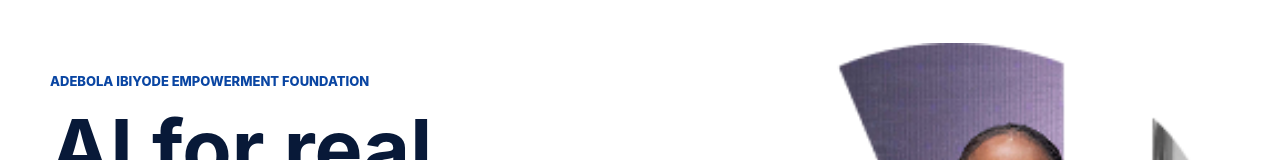
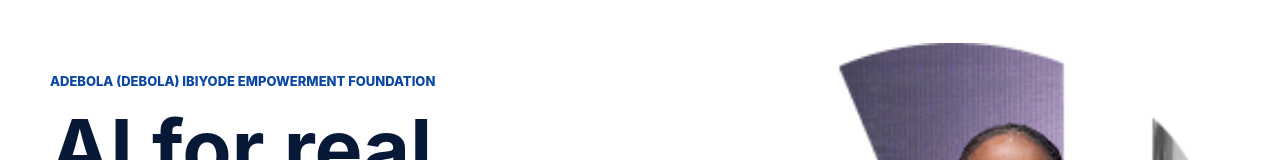
Before and after one commit to NiuxDave/AIEF-FOUNDATION, a React (Vite) app: page / in a window 1280 px wide. Shown: the part 138-298 px from the top of the page. Built offline with nearby package versions, Linux system fonts and the light colour scheme.

Commit message:
Update founder naming and portrait

```diff
--- a/src/main.jsx
+++ b/src/main.jsx
@@ -29,7 +29,7 @@ import "./styles/site.css";
 
 const A = "/assets/";
 
-const contactActionPattern = /(partner|volunteer|register interest|join the programme|join the program|join the movement|start a conversation|send a message|book a session|book a consultation|invite adebola|sponsor)/i;
+const contactActionPattern = /(partner|volunteer|register interest|join the programme|join the program|join the movement|start a conversation|send a message|book a session|book a consultation|invite adebola|invite debola|sponsor)/i;
 
 function resolveActionRoute(label, fallback = "contact") {
   return contactActionPattern.test(label || "") ? "contact" : fallback;
@@ -68,7 +68,7 @@ const navItems = [
 
 const pageCopy = {
   home: {
-    eyebrow: "Adebola Ibiyode Empowerment Foundation",
+    eyebrow: "Adebola (Debola) Ibiyode Empowerment Foundation",
     title: "AI for real impact, not just hype",
     body: "We help people understand AI, use it with confidence, and turn knowledge into opportunity, leadership, and practical innovation.",
     primary: "Explore Initiatives",
@@ -84,8 +84,8 @@ const pageCopy = {
   founder: {
     eyebrow: "Founder and AI Builder",
     title: "Built on real AI experience",
-    body: "Adebola Ibiyode is an AI expert, engineer, founder, speaker, and product builder with more than 20 years of experience building technology solutions.",
-    primary: "Invite Adebola to Speak",
+    body: "Debola Ibiyode is an AI expert, engineer, founder, speaker, and product builder with more than 20 years of experience building technology solutions.",
+    primary: "Invite Debola to Speak",
     secondary: "Explore the Foundation",
   },
   initiatives: {
@@ -186,7 +186,7 @@ const gallery = [
 ];
 
 const founderImages = [
-  `${A}founder-debola-hero.jpg`,
+  `${A}founder-debola-profile.jpg`,
   `${A}founder-debola-1.jpg`,
   `${A}founder-debola-2.jpg`,
   `${A}founder-debola-3.jpg`,
@@ -200,7 +200,7 @@ const galleryGroups = [
   {
     id: "founder-highlights",
     title: "Founder Highlights",
-    body: "Adebola Ibiyode leading, speaking, connecting, and representing the foundation's practical AI mission.",
+    body: "Debola Ibiyode leading, speaking, connecting, and representing the foundation's practical AI mission.",
     images: founderImages,
   },
   {
@@ -489,11 +489,11 @@ function About({ page, navigate }) {
 function Founder({ page, navigate }) {
   return (
     <>
-      <Hero page={page} image={`${A}founder-debola-hero.jpg`} compact />
+      <Hero page={page} image={`${A}founder-debola-profile.jpg`} compact />
       <section className="split section-shell">
-        <div className="portrait-frame"><img src={`${A}founder-debola-hero.jpg`} alt="Adebola Ibiyode" /></div>
+        <div className="portrait-frame"><img src={`${A}founder-debola-profile.jpg`} alt="Debola Ibiyode" /></div>
         <div>
-          <SectionIntro align="left" title="A builder first. A leader by practice." body="Adebola's work is shaped by years of building systems, leading teams, and applying technology to real problems. AIEF is guided by lived experience in technology and innovation." />
+          <SectionIntro align="left" title="A builder first. A leader by practice." body="Debola's work is shaped by years of building systems, leading teams, and applying technology to real problems. AIEF is guided by lived experience in technology and innovation." />
           <div className="cards two mini">
             <FeatureCard title="Founder of CarbonAI" text="An AI driven platform focused on carbon intelligence, sustainability, and better decision making." icon={Brain} />
             <FeatureCard title="Speaker and Advisor" text="Guiding leaders, organisations, and communities on practical AI adoption." icon={Mic} />
@@ -501,19 +501,19 @@ function Founder({ page, navigate }) {
         </div>
       </section>
       <section className="section-shell tinted founder-statement">
-        <SectionIntro title="AI must move beyond hype and deliver real value" body="For Adebola, AI is powerful when it helps people work better, think smarter, solve problems faster, and build stronger systems." />
+        <SectionIntro title="AI must move beyond hype and deliver real value" body="For Debola, AI is powerful when it helps people work better, think smarter, solve problems faster, and build stronger systems." />
       </section>
       <section className="section-shell">
         <SectionIntro title="Founder highlights" body="Moments from the AI in Action Now platform, showing the founder's role across leadership, convening, and practical AI conversations." />
         <div className="founder-photo-grid">
           {founderImages.slice(0, 6).map((image, index) => (
             <button className="photo-tile" key={image} type="button" onClick={() => navigate("gallery")}>
-              <img src={image} alt={`Adebola Ibiyode highlight ${index + 1}`} />
+              <img src={image} alt={`Debola Ibiyode highlight ${index + 1}`} />
             </button>
           ))}
         </div>
       </section>
-      <CTABlock title="Work with a leader who understands AI from the inside" body="Adebola is available for selected speaking, advisory, leadership, and partnership opportunities aligned with the foundation's mission." />
+      <CTABlock title="Work with a leader who understands AI from the inside" body="Debola is available for selected speaking, advisory, leadership, and partnership opportunities aligned with the foundation's mission." />
     </>
   );
 }
@@ -738,11 +738,11 @@ function Contact({ page }) {
 function FounderStrip({ navigate }) {
   return (
     <section className="split section-shell founder-strip">
-      <div className="portrait-frame"><img src={`${A}founder-debola-hero.jpg`} alt="Adebola Ibiyode" /></div>
+      <div className="portrait-frame"><img src={`${A}founder-debola-profile.jpg`} alt="Debola Ibiyode" /></div>
       <div>
         <p className="eyebrow">Founder led. Experience driven.</p>
-        <h2>Meet Adebola Ibiyode</h2>
-        <p>Adebola Ibiyode is an AI expert, engineer, founder, speaker, and product builder. Her work is rooted in one clear belief: AI must create real value for people and organisations.</p>
+        <h2>Meet Adebola (Debola) Ibiyode</h2>
+        <p>Debola Ibiyode is an AI expert, engineer, founder, speaker, and product builder. Her work is rooted in one clear belief: AI must create real value for people and organisations.</p>
         <button className="btn secondary" type="button" onClick={() => navigate("founder")}>Read Founder Story</button>
       </div>
     </section>
@@ -808,7 +808,7 @@ function Footer({ navigate }) {
       <div className="footer-top">
         <div className="footer-brand">
           <img src={`${A}aief-logo-blue.svg`} alt="" />
-          <p>Adebola Ibiyode Empowerment Foundation exists to make artificial intelligence practical, accessible, and impactful.</p>
+          <p>Debola Ibiyode Empowerment Foundation exists to make artificial intelligence practical, accessible, and impactful.</p>
         </div>
         {Object.entries(groups).map(([group, links]) => (
           <div className="footer-col" key={group}>
@@ -824,7 +824,7 @@ function Footer({ navigate }) {
         </div>
       </div>
       <PatternBand dark />
-      <p className="copyright">© 2026 Adebola Ibiyode Empowerment Foundation. Practical AI for builders, leaders, and communities.</p>
+      <p className="copyright">© 2026 Debola Ibiyode Empowerment Foundation. Practical AI for builders, leaders, and communities.</p>
     </footer>
   );
 }
```
Also changed, not shown: public/assets/founder-debola-profile.jpg (added).
